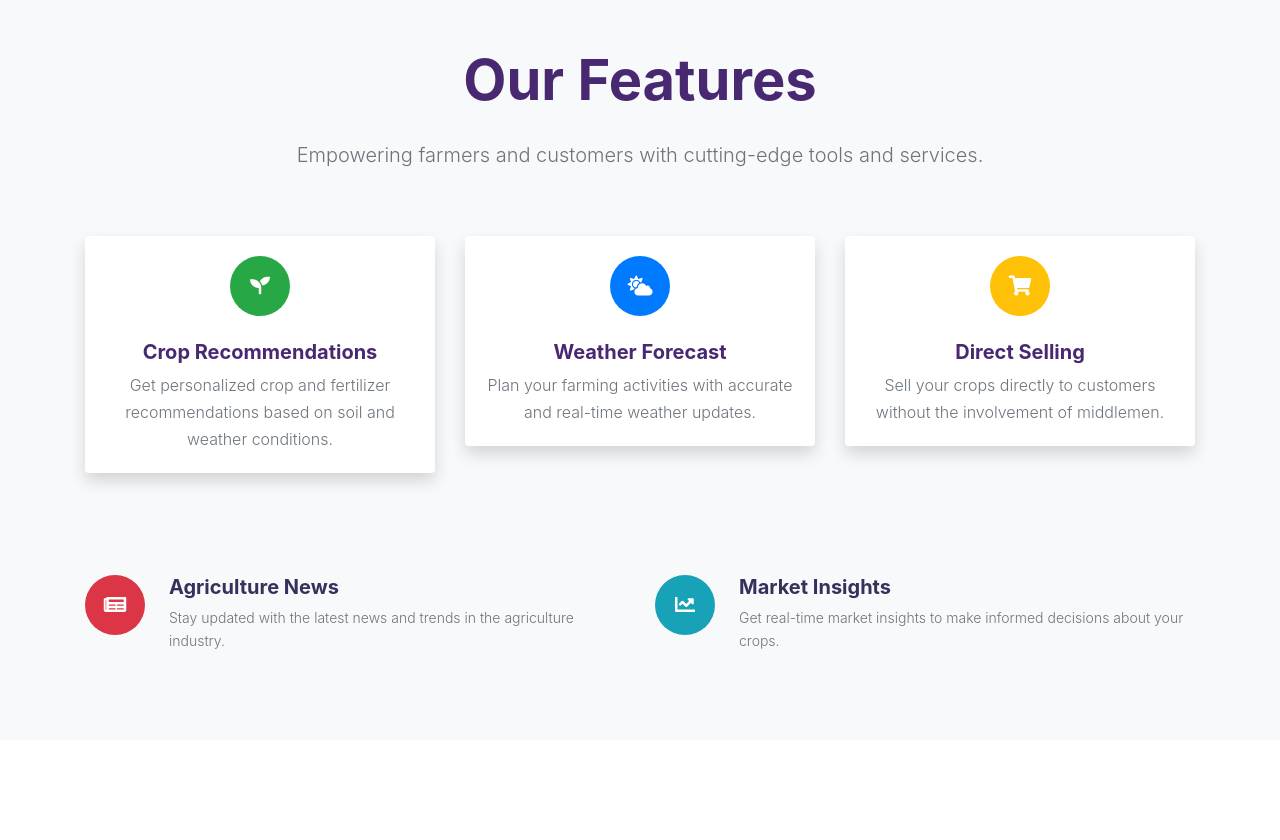
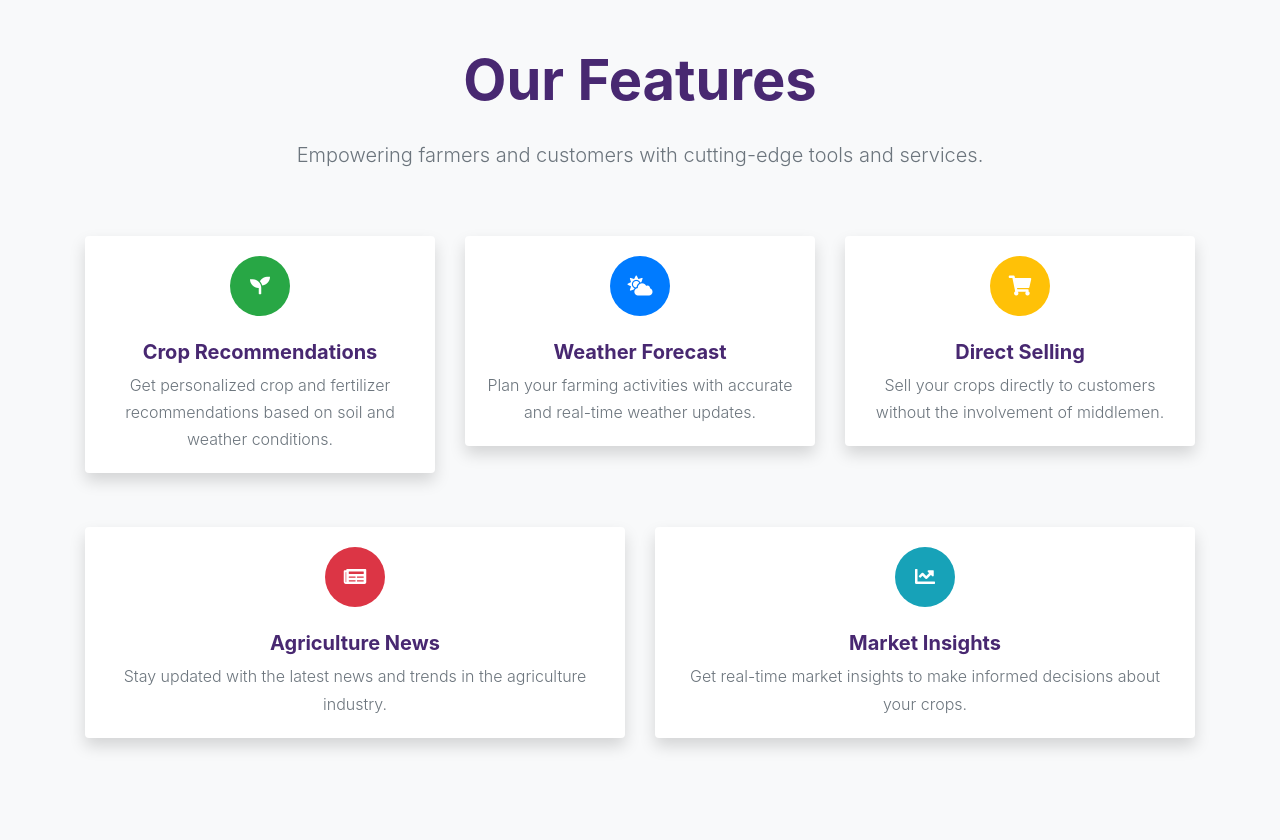
Before and after one commit to WaveOPS/Sahayika, a PHP site: page /projects/ in a window 1280 px wide. Shown: the part 897-1737 px from the top of the page. Before the commit the page ends 1546 px from the top, so only its background shows below. Run offline with PHP 8.4, Linux system fonts and the light colour scheme; some libraries are stand-ins or nearby versions.

Commit message:
added cards

```diff
--- a/index.php
+++ b/index.php
@@ -408,29 +408,29 @@
         </div>
 
         <!-- Additional Features -->
-        <div class="row mt-5">
-            <!-- Feature 4 -->
+        <div class="row">
+            <!-- Feature 4: Agriculture News -->
             <div class="col-md-6 mb-4">
-                <div class="media">
-                    <div class="icon icon-shape bg-danger text-white rounded-circle mr-4">
-                        <i class="fas fa-newspaper fa-2x"></i>
-                    </div>
-                    <div class="media-body">
-                        <h5 class="mt-0 font-weight-bold">Agriculture News</h5>
-                        <p class="text-muted">Stay updated with the latest news and trends in the agriculture industry.</p>
+                <div class="card shadow border-0">
+                    <div class="card-body text-center">
+                        <div class="icon icon-shape bg-danger text-white rounded-circle mb-4">
+                            <i class="fas fa-newspaper fa-2x"></i>
+                        </div>
+                        <h5 class="card-title font-weight-bold">Agriculture News</h5>
+                        <p class="card-text text-muted">Stay updated with the latest news and trends in the agriculture industry.</p>
                     </div>
                 </div>
             </div>
 
-            <!-- Feature 5 -->
+            <!-- Feature 5: Market Insights -->
             <div class="col-md-6 mb-4">
-                <div class="media">
-                    <div class="icon icon-shape bg-info text-white rounded-circle mr-4">
-                        <i class="fas fa-chart-line fa-2x"></i>
-                    </div>
-                    <div class="media-body">
-                        <h5 class="mt-0 font-weight-bold">Market Insights</h5>
-                        <p class="text-muted">Get real-time market insights to make informed decisions about your crops.</p>
+                <div class="card shadow border-0">
+                    <div class="card-body text-center">
+                        <div class="icon icon-shape bg-info text-white rounded-circle mb-4">
+                            <i class="fas fa-chart-line fa-2x"></i>
+                        </div>
+                        <h5 class="card-title font-weight-bold">Market Insights</h5>
+                        <p class="card-text text-muted">Get real-time market insights to make informed decisions about your crops.</p>
                     </div>
                 </div>
             </div>
```
